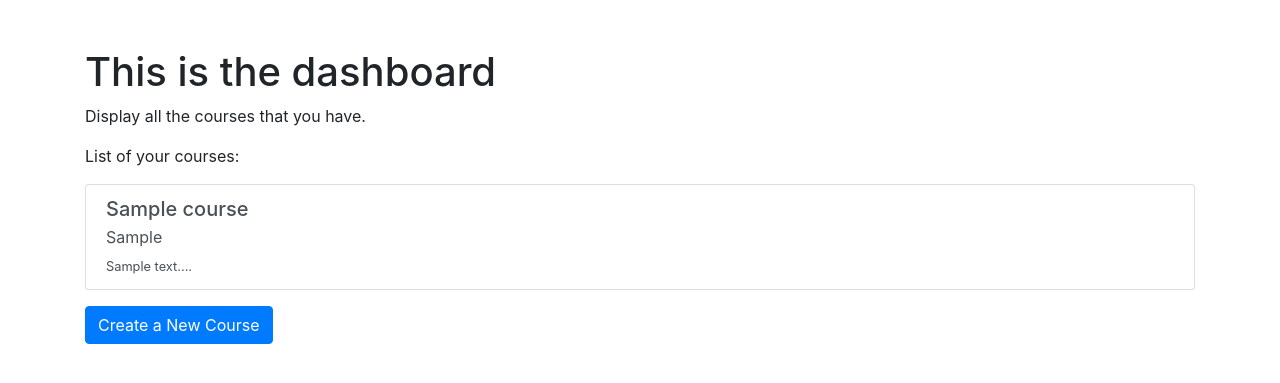
After one commit to BartlomiejDlugosz/IC-Hack-Project, a Flask app: page /dashboard in a window 1280 px wide. The commit adds this page. Shown: the top 383 px of the page. Run offline with Flask 3, Linux system fonts and the light colour scheme; a user stored in the database is signed in; tables that the repository leaves empty hold one stand-in row (values such as "Sample post"); some libraries are stand-ins or nearby versions.

Commit message:
structure established

```diff
--- a/app/__init__.py
+++ b/app/__init__.py
@@ -16,7 +16,7 @@ def create_app():
     login_manager.init_app(app)
     Session(app)
 
-    login_manager.login_view = 'login'
+    login_manager.login_view = 'main.login'
 
     # Import blueprints
     from app.routes import main
--- a/app/routes.py
+++ b/app/routes.py
@@ -1,7 +1,7 @@
 from flask import Blueprint, render_template, redirect, url_for, request, flash, session
 from flask_login import login_user, login_required, logout_user, current_user
 from app import db, login_manager
-from app.models import User
+from app.models import User, Course
 
 # Define Blueprint
 main = Blueprint('main', __name__)
@@ -53,7 +53,8 @@ def login():
 @main.route('/dashboard')
 @login_required
 def dashboard():
-    return f'Hello, {current_user.username}! Welcome to your dashboard. <a href="/logout">Logout</a>'
+    courses = Course.query.filter_by(author_id=current_user.id).all()
+    return render_template('dashboard.html', courses=courses)
 
 @main.route('/logout')
 @login_required
@@ -62,3 +63,73 @@ def logout():
     logout_user()
     flash('Logged out successfully.', 'success')
     return redirect(url_for('main.home'))
+
+
+# All methods for courses ---------------------
+@main.route('/course/create', methods=['GET', 'POST'])
+@login_required
+def create_course():
+    if request.method == 'POST':
+        name = request.form['name']
+        difficulty_matrix = request.form['difficulty_matrix']
+        description = request.form['description']
+        content = request.form['content']
+        questions = request.form['questions']
+
+        # Create the new course with the logged-in user as the author
+        new_course = Course(
+            name=name,
+            difficulty_matrix=difficulty_matrix,
+            description=description,
+            content=content,
+            questions=questions,
+            author_id=current_user.id  # Set the author_id to the current user's ID
+        )
+        db.session.add(new_course)
+        db.session.commit()
+        flash('Course created successfully!', 'success')
+        return redirect(url_for('main.dashboard'))
+
+    return render_template('courses/create_course.html')
+
+@main.route('/course/edit/<int:id>', methods=['GET', 'POST'])
+@login_required
+def edit_course(id):
+    course = Course.query.get_or_404(id)
+
+    # Ensure the current user is the author of the course
+    if course.author_id != current_user.id:
+        flash('You do not have permission to edit this course.', 'danger')
+        return redirect(url_for('main.view_courses'))
+
+    if request.method == 'POST':
+        course.name = request.form['name']
+        course.difficulty_matrix = request.form['difficulty_matrix']
+        course.description = request.form['description']
+        course.content = request.form['content']
+        course.questions = request.form['questions']
+
+        db.session.commit()
+        flash('Course updated successfully!', 'success')
+        return redirect(url_for('main.view_course', id=course.id))
+
+    return render_template('courses/edit_course.html', course=course)
+
+@main.route('/courses')
+def view_courses():
+    courses = Course.query.all()
+    return render_template('courses/view_courses.html', courses=courses)
+
+@main.route('/course/<int:id>')
+def view_course(id):
+    course = Course.query.get_or_404(id)
+    return render_template('courses/view_course_detail.html', course=course)
+
+@main.route('/course/delete/<int:id>', methods=['POST'])
+def delete_course(id):
+    # Your delete logic here
+    course = Course.query.get_or_404(id)
+    db.session.delete(course)
+    db.session.commit()
+    flash('Course deleted successfully', 'success')
+    return redirect(url_for('main.dashboard'))
--- /dev/null
+++ b/app/templates/dashboard.html
@@ -0,0 +1,34 @@
+<!DOCTYPE html>
+<html lang="en">
+<head>
+    <meta charset="UTF-8">
+    <meta name="viewport" content="width=device-width, initial-scale=1.0">
+    <title>Dashboard</title>
+    <link rel="stylesheet" href="https://stackpath.bootstrapcdn.com/bootstrap/4.5.2/css/bootstrap.min.css">
+</head>
+<body>
+    <div class="container mt-5">
+        <h1>This is the dashboard</h1>
+        <p>Display all the courses that you have.</p>
+        <p>List of your courses:</p>
+
+        <div class="list-group">
+            {% for course in courses %}
+                <a href="{{ url_for('main.view_course', id=course.id) }}" class="list-group-item list-group-item-action">
+                    <h5 class="mb-1">{{ course.name }}</h5>
+                    <p class="mb-1">{{ course.difficulty_matrix }}</p>
+                    <small>{{ course.description[:100] }}...</small> <!-- Displaying a truncated description -->
+                </a>
+            {% else %}
+                <p>No courses found. <a href="{{ url_for('main.create_course') }}">Create a new course</a></p>
+            {% endfor %}
+        </div>
+
+        <a href="{{ url_for('main.create_course') }}" class="btn btn-primary mt-3">Create a New Course</a>
+    </div>
+
+    <script src="https://code.jquery.com/jquery-3.5.1.slim.min.js"></script>
+    <script src="https://cdn.jsdelivr.net/npm/@popperjs/core@2.5.4/dist/umd/popper.min.js"></script>
+    <script src="https://stackpath.bootstrapcdn.com/bootstrap/4.5.2/js/bootstrap.min.js"></script>
+</body>
+</html>
```
Also changed, not shown: app.py (deleted, +0 -44 lines), app/models.py (+23 -0 lines), app/templates/courses/create_course.html (added, +23 -0 lines), app/templates/courses/edit_course.html (added, +23 -0 lines), app/templates/courses/view_course_detail.html (added, +11 -0 lines), app/templates/courses/view_courses.html (added, +15 -0 lines), app/templates/index.html (+5 -20 lines), 1 other file.
